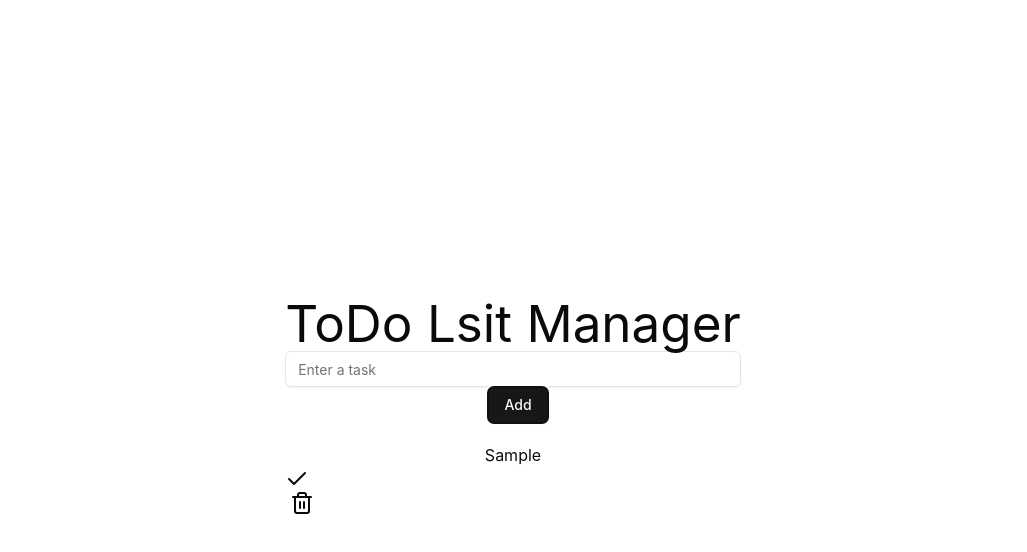
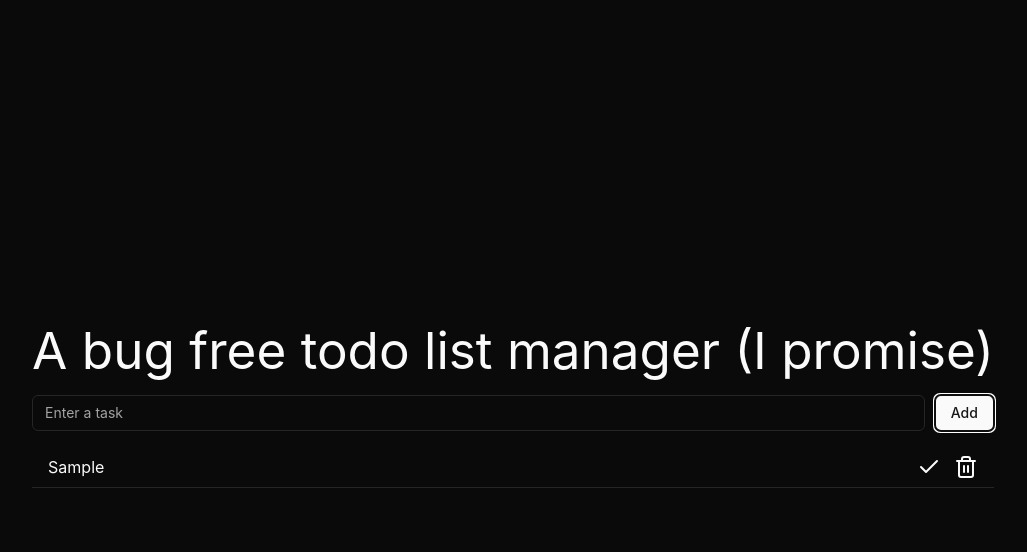
Before and after one commit to Albx68/manual-QA-test-app, a React (Vite) app: page / in a window 1280 px wide. Both pictures are taken after typing "Sample" into the empty fields and a click on the button "Add". Shown: the top 552 px of the page, without its empty margins (127-1154 px from the left). Built offline with nearby package versions, Linux system fonts and the light colour scheme.

Commit message:
update title and styel

```diff
--- a/src/App.tsx
+++ b/src/App.tsx
@@ -1,10 +1,13 @@
 import "./App.css";
 import BuggyTodoApp from "./components/BuggyTodo";
+import { ThemeProvider } from "./components/theme-provider";
 
 function App() {
   return (
     <>
-      <BuggyTodoApp />
+      <ThemeProvider defaultTheme="dark" storageKey="vite-ui-theme">
+        <BuggyTodoApp />
+      </ThemeProvider>
     </>
   );
 }
--- a/src/components/BuggyTodo.tsx
+++ b/src/components/BuggyTodo.tsx
@@ -33,7 +33,9 @@ const BuggyTodoApp: React.FC = () => {
 
   return (
     <div style={{ textAlign: "center", marginTop: "20px" }}>
-      <h1>ToDo Lsit Manager</h1> {/* Bug 4: Typo in app title */}
+      <h1>A bug free todo list manager (I promise)</h1>{" "}
+      {/* Bug 4: Typo in app title */}
+      <div className="flex my-4">
         <Input
           value={task}
           onChange={(e) => setTask(e.target.value)}
@@ -42,7 +44,8 @@ const BuggyTodoApp: React.FC = () => {
         <Button onClick={addTask} style={{ marginLeft: "10px" }}>
           Add
         </Button>
-      <ul style={{ marginTop: "20px", listStyleType: "none" }}>
+      </div>
+      <ul className="">
         {tasks.map((t, index) => (
           <li
             key={index}
@@ -50,19 +53,16 @@ const BuggyTodoApp: React.FC = () => {
               textDecoration: t.completed ? "line-through" : "none",
               marginBottom: "10px",
             }}
+            className="flex justify-between border-b border-border py-2 px-4"
           >
-            {t.text}{" "}
+            {t.text}
+            <div className="flex items-center gap-2">
               <Check onClick={() => toggleComplete(index)}>Complete</Check>
-            {/* <button
-              onClick={() => deleteTask(index)}
-              style={{ marginLeft: "5px" }}
-            >
-              Delete
-            </button> */}
               <Trash2
                 onClick={() => deleteTask(index)}
                 style={{ marginLeft: "5px" }}
               />
+            </div>
           </li>
         ))}
       </ul>
```
Lines whose indentation alone changed are shown as unchanged.
